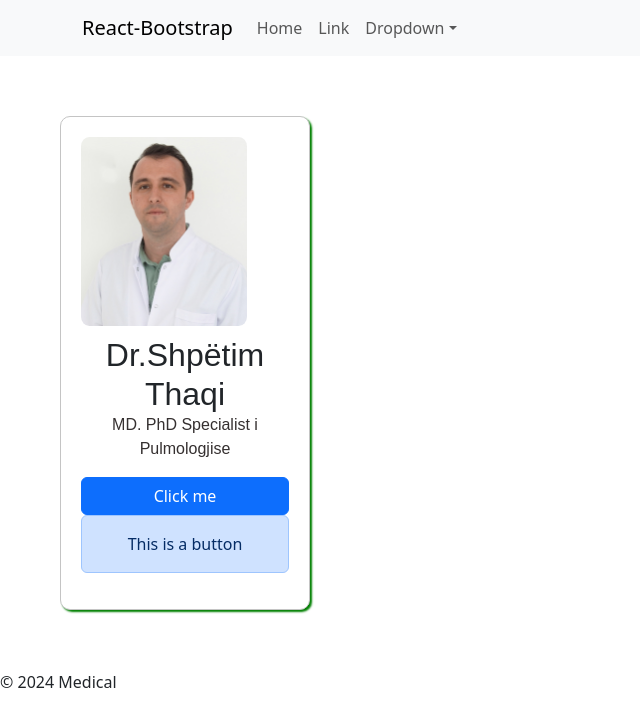
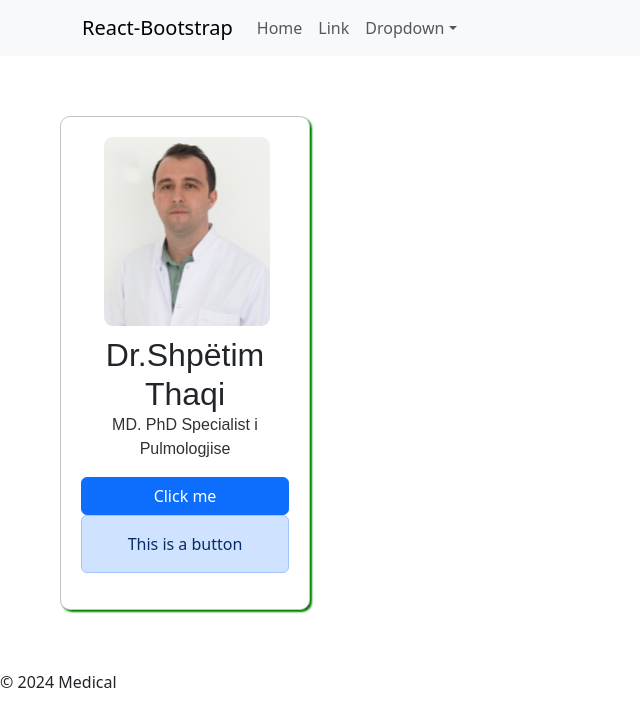
Before and after one commit to rioniii/Medical, a React (Vite) app in the folder reactapp1.client/: page / in a window 1280 px wide. Shown: the top 726 px of the page, without its empty margins (0-640 px from the left). Built offline with nearby package versions, Linux system fonts and the light colour scheme.

Commit message:
Ndryshime te vogla

```diff
--- a/reactapp1.client/src/Card.jsx
+++ b/reactapp1.client/src/Card.jsx
@@ -1,8 +1,8 @@
-import React from 'react'; // Corrected import for React
+import React from 'react';
 import examplePicture from './assets/Dr.-Shpetim-Thaci.jpg';
 import 'bootstrap/dist/css/bootstrap.min.css';
-import Button from 'react-bootstrap/Button'; // Import Button from react-bootstrap
-import Alert from 'react-bootstrap/Alert'; // Import Alert from react-bootstrap
+import Button from 'react-bootstrap/Button';
+import Alert from 'react-bootstrap/Alert';
 
 
 function Card() {
--- a/reactapp1.client/src/Header.jsx
+++ b/reactapp1.client/src/Header.jsx
@@ -1,3 +1,4 @@
+import 'bootstrap/dist/css/bootstrap.min.css';
 import Container from 'react-bootstrap/Container';
 import Nav from 'react-bootstrap/Nav';
 import Navbar from 'react-bootstrap/Navbar';
--- a/reactapp1.client/src/index.css
+++ b/reactapp1.client/src/index.css
@@ -35,6 +35,7 @@
     height: auto;
     border-radius: 5%;
     margin-bottom: 10px;
+    margin-left: 23px;
 }
 .card h2 {
     font-family:Arial, sans-serif;
```
Also changed, not shown: reactapp1.client/src/App.jsx (+6 -5 lines).
